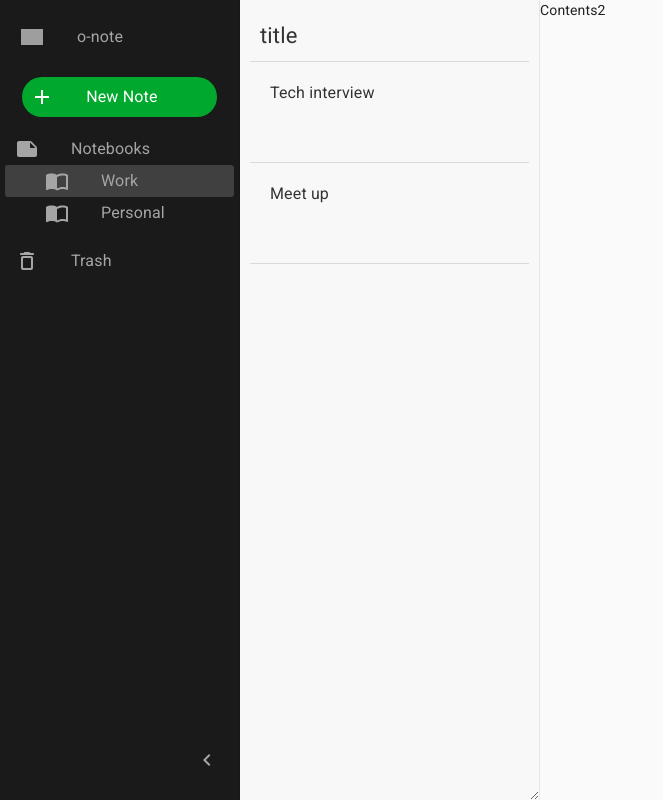
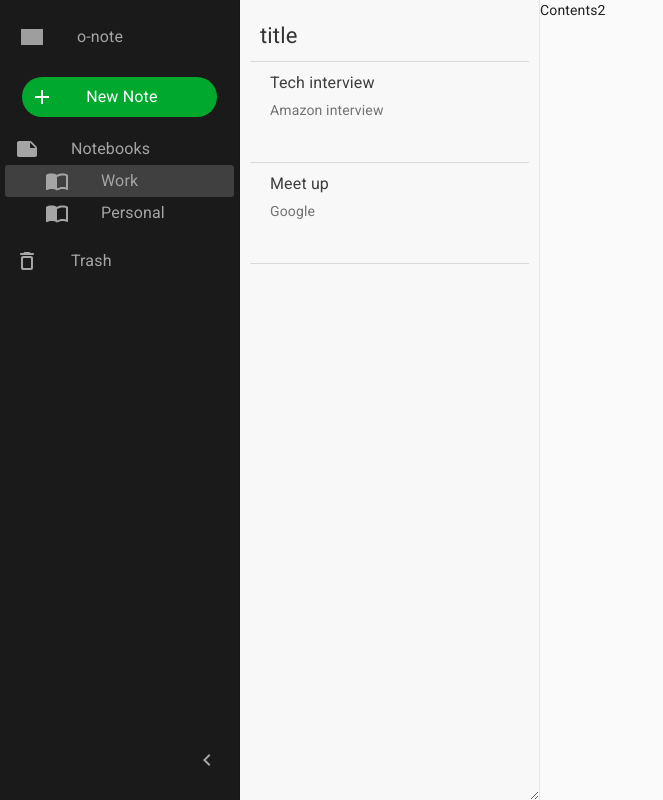
Before and after one commit to heegupark/omega-note, a Next.js app: page / in a window 1280 px wide. Shown: the whole page, without its empty margins (0-663 px from the left). Built offline with nearby package versions, Linux system fonts and the light colour scheme; grey boxes are pictures that could not be loaded.

Commit message:
drag function in progress

```diff
--- a/components/main.tsx
+++ b/components/main.tsx
@@ -35,7 +35,8 @@ export default function Main() {
           {
             id: uuidv4(),
             noteTitle: 'Tech interview',
-            note: '',
+            note: 'Amazon interview',
+            dragging: false,
             isDeleted: false,
             createdAt: new Date(2020, 8, 10),
             updatedAt: new Date(2020, 8, 10),
@@ -43,7 +44,8 @@ export default function Main() {
           {
             id: uuidv4(),
             noteTitle: 'Meet up',
-            note: '',
+            note: 'Google',
+            dragging: false,
             isDeleted: false,
             createdAt: new Date(2020, 8, 11),
             updatedAt: new Date(2020, 8, 11),
@@ -60,6 +62,7 @@ export default function Main() {
             id: uuidv4(),
             noteTitle: 'Pay Utilities',
             note: '',
+            dragging: false,
             isDeleted: false,
             createdAt: new Date(2020, 8, 11),
             updatedAt: new Date(2020, 8, 11),
@@ -84,19 +87,22 @@ export default function Main() {
       id: uuidv4(),
       noteTitle: 'Untitled',
       note: '',
+      dragging: false,
       isDeleted: false,
       createdAt: new Date(),
       updatedAt: new Date(),
     };
     state.notebooks[notebook].notes.unshift(newNote);
     handleSnackbar(`A note is created`, 'info');
+    setState({
+      ...state,
+    } as any);
   };
 
   const handleClose = (event?: React.SyntheticEvent, reason?: string) => {
     if (reason === 'clickaway') {
       return;
     }
-
     setOpen(false);
   };
 
@@ -106,10 +112,27 @@ export default function Main() {
     setOpen(true);
   };
 
+  const updateNote = (notebookId: string, noteId: string, newNote: any) => {
+    console.log('aaa');
+    state.notebooks[notebookId].notes.map((note: any) => {
+      if (note.id === noteId) {
+        note.noteTitle = newNote.noteTitle;
+        note.note = newNote.note;
+        note.dragging = newNote.dragging;
+        note.isDeleted = newNote.isDeleted;
+        note.updatedAt = new Date();
+      }
+    });
+    setState({
+      ...state,
+    } as any);
+  };
+
   return (
     <>
       <div className={classes.root}>
         <CssBaseline />
+
         <Sidebar
           notebooks={state.notebooks}
           notebookOrder={state.notebookOrder}
@@ -124,6 +147,7 @@ export default function Main() {
           notebook={notebook}
           addNewNote={addNewNote}
           open={open}
+          updateNote={updateNote}
         />
         <Snackbar
           open={open}
--- a/components/note-list-item.tsx
+++ b/components/note-list-item.tsx
@@ -1,6 +1,75 @@
 import React from 'react';
-// import Disclaimer from './disclaimer';
+import { createStyles, makeStyles, Theme } from '@material-ui/core/styles';
+import { useDrag } from 'react-dnd';
+
+const useStyles = makeStyles((theme: Theme) =>
+  createStyles({
+    root: {
+      display: 'flex',
+      flexDirection: 'column',
+      height: '100vh',
+      margin: 'auto',
+      color: 'rgb(51,51,51)',
+      fontSize: '16px',
+      width: '100%',
+    },
+    title: {
+      padding: '10px',
+      fontSize: '22px',
+    },
+    box: {
+      position: 'sticky',
+      height: '100px',
+      cursor: 'pointer',
+      display: 'flex',
+      flexDirection: 'column',
+    },
+    noteTitle: {
+      padding: '10px 20px 0px 20px',
+      color: 'rgb(61,61,61)',
+    },
+    noteContent: {
+      padding: '5px 20px',
+      fontSize: '14px',
+      color: 'rgb(115,115,115)',
+    },
+    empty: {
+      alignItems: 'center',
+      justifyContent: 'center',
+      margin: 'auto',
+      textAlign: 'center',
+      padding: '35px',
+    },
+    emptyIcon: {
+      fontSize: '75px',
+    },
+    newNoteText: {
+      cursor: 'pointer',
+      color: 'rgb(0,168,45)',
+    },
+  })
+);
 
 export default function NoteListItem(props: any) {
-  return <></>;
+  const classes = useStyles();
+
+  const [{ opacity, border }, drag, preview] = useDrag({
+    item: { type: props.noteTitle },
+    collect: (monitor) => ({
+      opacity: monitor.isDragging() ? 0.4 : 1,
+      border: monitor.isDragging() ? '1px solid blue' : '',
+    }),
+  });
+  return (
+    <>
+      <div className={classes.box}>
+        <div ref={drag} style={{ opacity, border }}>
+          <div ref={preview} className={classes.noteTitle}>
+            {props.noteTitle}
+          </div>
+          <div className={classes.noteContent}>{props.note}</div>
+        </div>
+      </div>
+    </>
+  );
 }
--- a/components/note-list.tsx
+++ b/components/note-list.tsx
@@ -1,8 +1,9 @@
 import React, { useState } from 'react';
-import { Box } from '@chakra-ui/core';
 import { createStyles, makeStyles, Theme } from '@material-ui/core/styles';
 import { CgNotes } from 'react-icons/cg';
 import Divider from '@material-ui/core/Divider';
+import { DragPreviewImage, useDrag } from 'react-dnd';
+import NoteListItem from './note-list-item';
 
 const useStyles = makeStyles((theme: Theme) =>
   createStyles({
@@ -18,10 +19,6 @@ const useStyles = makeStyles((theme: Theme) =>
     title: {
       padding: '10px',
       fontSize: '22px',
-    },
-    list: {
-      padding: '20px',
-      height: '100px',
     },
     empty: {
       alignItems: 'center',
@@ -39,6 +36,7 @@ const useStyles = makeStyles((theme: Theme) =>
     },
   })
 );
+
 export default function NoteList(props: any) {
   const classes = useStyles();
 
@@ -51,7 +49,7 @@ export default function NoteList(props: any) {
           {props.notebooks[props.notebook].notes.map((note: any) => {
             return (
               <div key={note.id}>
-                <div className={classes.list}>{note.noteTitle}</div>
+                <NoteListItem noteTitle={note.noteTitle} note={note.note} />
                 <Divider />
               </div>
             );
--- a/components/note.tsx
+++ b/components/note.tsx
@@ -1,6 +1,8 @@
 import React from 'react';
 import NoteList from './note-list';
 import { createStyles, makeStyles, Theme } from '@material-ui/core/styles';
+import { DndProvider } from 'react-dnd';
+import { HTML5Backend } from 'react-dnd-html5-backend';
 
 const useStyles = makeStyles((theme: Theme) =>
   createStyles({
@@ -32,12 +34,15 @@ export default function Note(props: any) {
     <>
       <div className={classes.root}>
         <div className={classes.box}>
+          <DndProvider backend={HTML5Backend}>
             <NoteList
               notebooks={props.notebooks}
               notebookOrder={props.notebookOrder}
               notebook={props.notebook}
               addNewNote={props.addNewNote}
+              updateNote={props.updateNote}
             />
+          </DndProvider>
         </div>
         <div>
           <span>Contents2</span>
--- a/package.json
+++ b/package.json
@@ -34,6 +34,7 @@
     "@types/express": "^4.17.8",
     "@types/mongoose": "^5.7.36",
     "@types/react-beautiful-dnd": "^13.0.0",
+    "@types/react-dnd": "^3.0.2",
     "@types/react-dom": "^16.9.8",
     "@types/uuid": "^8.3.0",
     "@zeit/next-less": "^1.0.1",
@@ -49,6 +50,8 @@
     "randomstring": "^1.1.5",
     "react": "^16.13.1",
     "react-beautiful-dnd": "^13.0.0",
+    "react-dnd": "^11.1.3",
+    "react-dnd-html5-backend": "^11.1.3",
     "react-dom": "^16.13.1",
     "react-icons": "^3.11.0",
     "react-split": "^2.0.9",
```
Also changed, not shown: 2 other files (tests, documents, lock files or other folders). Lines whose indentation alone changed are shown as unchanged.
